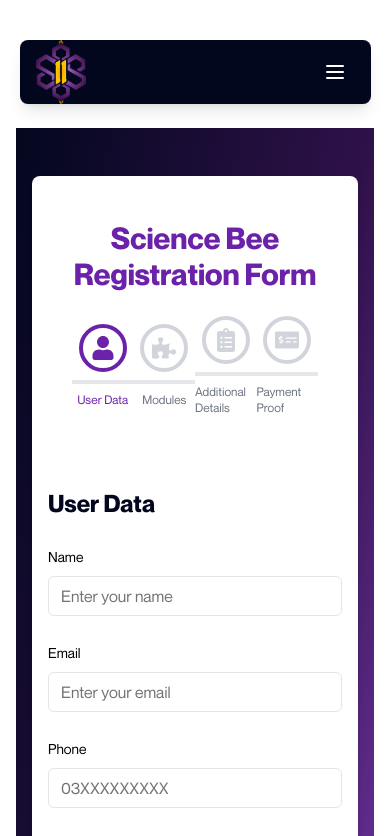
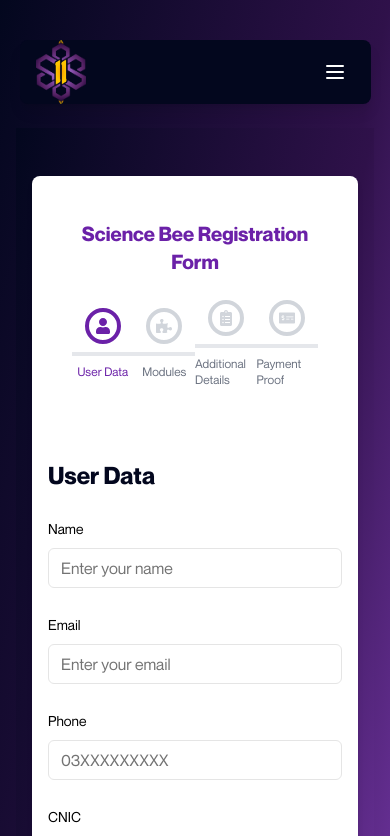
Before and after one commit to haramnasir24/sb-11, a Next.js app: page /register in a window 390 px wide. Shown: the top 836 px of the page. Built offline with nearby package versions, Linux system fonts and the light colour scheme.

Commit message:
docs(notes): added to-do list

```diff
--- a/src/app/register/page.tsx
+++ b/src/app/register/page.tsx
@@ -5,7 +5,7 @@
 
 const RegistrationPage = () => {
   return (
-    <main className="container mx-auto px-4 pb-16 pt-32">
+    <main className="mx-auto min-h-screen bg-gradient-to-br from-[#03071E] via-[#2F114A] to-[#9D4EDD] px-4 pb-16 pt-32">
       <Suspense fallback={<LoadingIndicator />}>
         <RegistrationForm />
       </Suspense>
--- a/src/components/registration-form/common/registration-form-header.tsx
+++ b/src/components/registration-form/common/registration-form-header.tsx
@@ -21,14 +21,14 @@
 
   return (
     <div className="mb-12 bg-white p-6">
-      <h2 className="mb-6 text-center text-3xl font-extrabold text-purple-800">
+      <h2 className="mb-6 text-center text-xl font-extrabold text-purple-800 md:text-3xl">
         Science Bee Registration Form
       </h2>
       <div className="flex items-center justify-between">
         {steps.map((step, index) => (
           <div key={index} className="flex flex-1 flex-col items-center">
             <div
-              className={`flex h-12 w-12 items-center justify-center rounded-full border-4 ${
+              className={`flex h-9 w-9 items-center justify-center rounded-full border-4 md:h-12 md:w-12 ${
                 index < currStep
                   ? "border-purple-800 bg-purple-800 text-white"
                   : index === currStep
@@ -36,7 +36,7 @@
                     : "border-gray-300 bg-white text-gray-300"
               }`}
             >
-              <step.icon className="h-6 w-6" />
+              <step.icon className="h-4 w-4 md:h-6 md:w-6" />
             </div>
             <div className="mt-2 h-1 w-full bg-gray-200">
               <div
```
Also changed, not shown: 1 other file (tests, documents, lock files or other folders).
